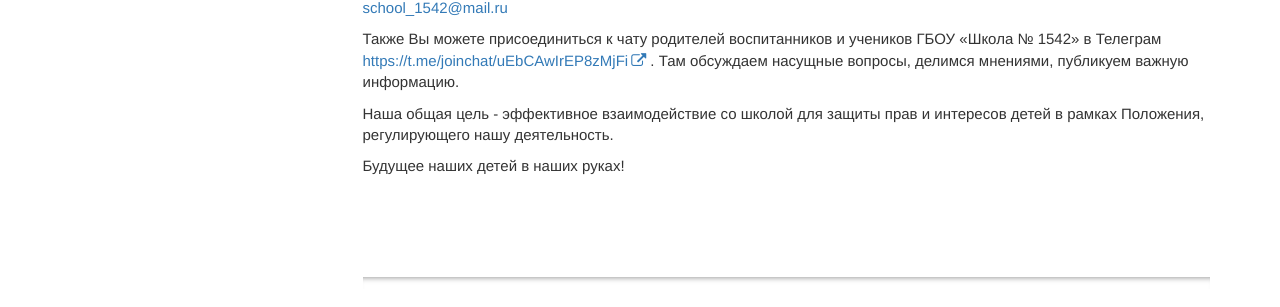
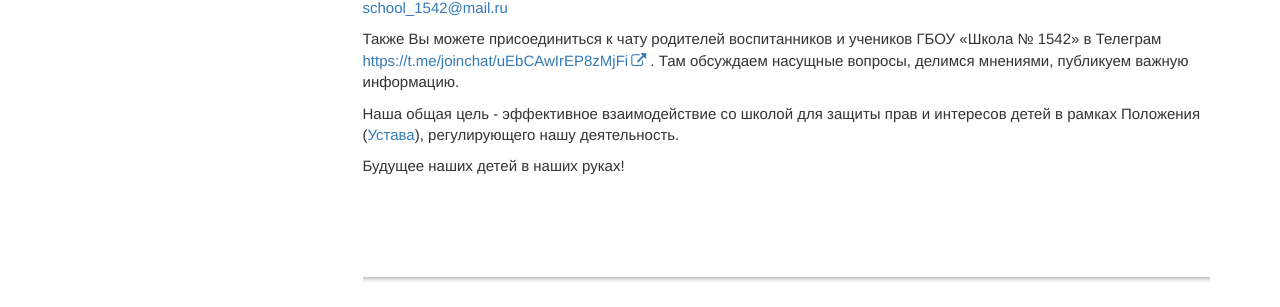
Before and after one commit to techwritex/rodsovet1542, a Jekyll site: the page built from index.md, in a window 1280 px wide. Shown: the part 957-1264 px from the top of the page. Built offline with Jekyll 4.4.1, drawn with Linux system fonts in a browser that asks for light colours; comment, search, counter and statistics services are not loaded.

Commit message:
some little changes

```diff
--- a/index.md
+++ b/index.md
@@ -25,7 +25,7 @@ summary: ""
 
 Также Вы можете присоединиться к чату родителей воспитанников и учеников  ГБОУ «Школа № 1542» в Телеграм [https://t.me/joinchat/uEbCAwIrEP8zMjFi](https://t.me/joinchat/uEbCAwIrEP8zMjFi) . Там обсуждаем насущные вопросы, делимся мнениями, публикуем важную информацию.
 
-Наша общая цель  - эффективное взаимодействие со школой для защиты прав и интересов детей в рамках Положения, регулирующего нашу деятельность.
+Наша общая цель  - эффективное взаимодействие со школой для защиты прав и интересов детей в рамках Положения ([Устава](images/ustav.pdf)), регулирующего нашу деятельность.
 
 Будущее наших детей в наших руках!
 
```
Also changed, not shown: pages/stories/contacts.md (+4 -0 lines), 14 other files.
